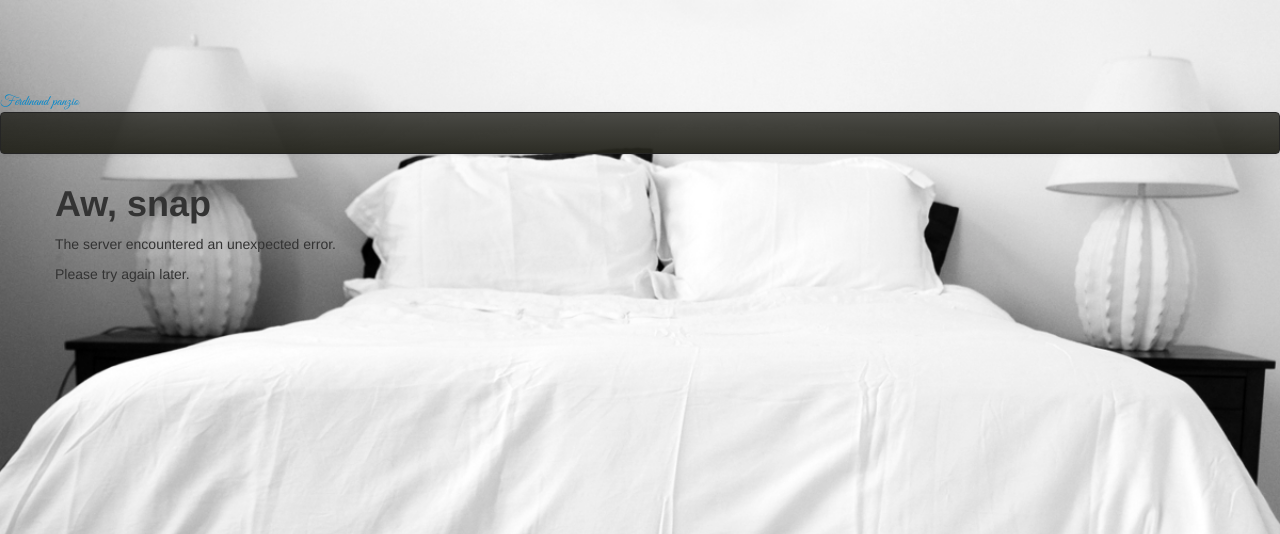
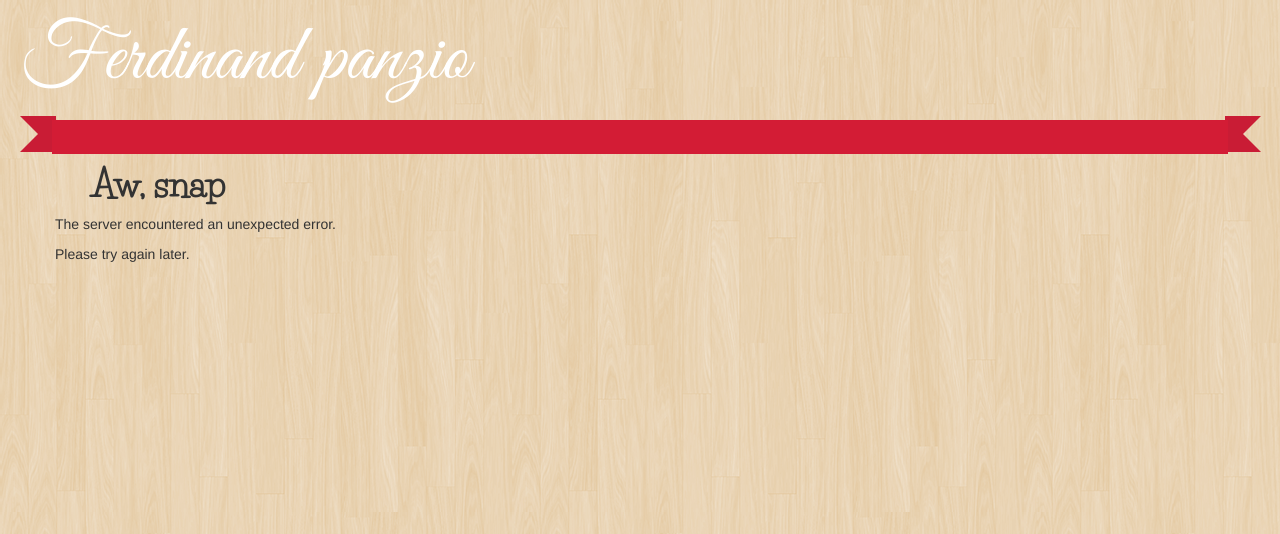
Before and after one commit to albertmatyi/motelferdinand, a Flask app: template application/templates/500.html in a window 1280 px wide. Shown: the top 534 px of the page. Run offline with Flask 2, Linux system fonts and the light colour scheme; the template is opened without the code that fills it, so the values that code supplies are empty; parts of the project's set-up code (start-up, migrations or seed data) failed here and were passed over; some libraries are stand-ins or nearby versions.

Commit message:
added ribbon changed app style

```diff
--- a/application/static/css/main.css
+++ b/application/static/css/main.css
@@ -1,47 +1,127 @@
 @font-face {
-  font-family: 'GreatVibes-Regular';
-  src: url('../fonts/Great_Vibes/GreatVibes-Regular.ttf');
+	font-family: 'GreatVibes-Regular';
+	src: url('../fonts/Great_Vibes/GreatVibes-Regular.ttf');
 }
 
-.dropdown-menu .caret{
+@font-face {
+	font-family: 'LifeSavers-Regular';
+	src: url('../fonts/Life_Savers/LifeSavers-Regular.ttf');
+}
+
+.dropdown-menu .caret {
 	display: none;
 }
 
-.category{
+.category {
 	padding-top: 60px;
 }
 
-body{
-	background: url(/static/img/bg0b.png) #FFF8E3 no-repeat fixed;
-	background-size: cover;
-}
-
-.well{
-	background-color: rgba(250, 250, 250, .8);
+body {
+	background: url(/static/img/bg.png) #FFF8E3 fixed;
+	/* 	background-size: cover; */
 }
 
 .brand {
 	font-family: GreatVibes-Regular;
-
+	font-size: 80px;
+	line-height: 80px;
+	color: #fff;
+	padding: 20px;
+	display: block;
+	/* 	text-shadow: 1px 2px 1px #333, -1px -2px 1px #eee; */
 }
 
-.navbar .brand {
-	font-size: 40px;
-	line-height: 40px;
+.brand:hover {
 	color: #fff;
-	text-shadow: 1px 0px 0px #efefef;
+	text-decoration: none;
 }
 
-.navbar .nav{
-	padding-top: 20px;
+
+#navbar {
+	background-color: rgb(211, 28, 53);
+	background-image: none;
+	border: none;
+	margin: 0 auto;
+	width: 940px;
+	padding-left: .2em;
+	padding-right: .2em;
+	height: 2.4em;
+	position: relative;
 }
 
-.navbar-inverse .nav .active > a, .navbar-inverse .nav .active > a:hover, .navbar-inverse .nav .active > a:focus {
-	color: #333;
-	background: rgba(255, 255, 255, 1);
+#navbar.navbar-fixed-top {
+	top: 7em;
+	position: fixed;
+}
+
+@media ( min-width : 1200px) {
+	#navbar,.container,.navbar-static-top .container,.navbar-fixed-top .container,.navbar-fixed-bottom .container
+		{
+		width: 1170px;
+	}
+}
+
+#navbar:after,#navbar:before {
+	content: '';
+	border: solid 1.3em rgb(201, 28, 53);
+	height: 0;
+	position: absolute;
+	display: block;
+	z-index: -1;
+}
+
+#navbar:after {
+	border-right-color: transparent;
+	bottom: .1em;
+	right: -2.4em;
+}
+
+#navbar:before {
+	border-left-color: transparent;
+	bottom: .1em;
+	left: -2.3em;
 }
 
 #navbar .navbar-inner {
-    background-image: linear-gradient(to bottom, rgba(31, 31, 25, .8), rgba(36, 36, 28, .95));
-    background-color: transparent;
+	background-image: none;
+	background-color: transparent;
+	border: none;
+	box-shadow: none;
+	background-color: transparent;
+	border-radius: 0;
 }
+
+#navbar .nav-placeholder{
+	height: 2.4em;
+	display: none;
+}
+
+#navbar .nav>li>a {
+	font-size: 1.2em;
+	line-height: 1.4em;
+	padding: .5em 1.5em;
+	color: #fff;
+	text-shadow: 1px 1px 3px #666;
+}
+
+.nav .active>a,.nav .active>a:hover,.nav .active>a:focus {
+	color: #333;
+	/* 	background: url(/static/img/bg.png); */
+	outline: dashed 1px rgb(255, 255, 235);
+	background-color: transparent;
+}
+
+.navbar .nav>.active>a,.navbar .nav>.active>a:hover,.navbar .nav>.active>a:focus
+	{
+	text-decoration: none;
+	background-color: transparent;
+}
+
+h1 {
+	font-family: LifeSavers-Regular;
+	margin-left: 1em;
+}
+
+.well {
+	background-color: rgba(250, 250, 250, .8);
+}
--- a/application/static/js/header_fixer.js
+++ b/application/static/js/header_fixer.js
@@ -1,14 +1,16 @@
 var HeaderFixer = {
 		'scrollListener': function(event){
-			console.log(event);
 			if($(window).scrollTop() > HeaderFixer.headerPos){
 				HeaderFixer.$header.addClass('navbar-fixed-top');
+				HeaderFixer.$palceholder.show();
 			}else{
 				HeaderFixer.$header.removeClass('navbar-fixed-top');
+				HeaderFixer.$palceholder.hide();
 			}
 		},
 		'activate': function(){
 			HeaderFixer.$header = $('#header .navbar');
+			HeaderFixer.$palceholder = $('#header .nav-placeholder');
 			HeaderFixer.headerPos = HeaderFixer.$header.offset().top;
 			$(window).scroll(HeaderFixer.scrollListener);
 		}
--- a/application/static/js/main.js
+++ b/application/static/js/main.js
@@ -70,7 +70,7 @@ $(window).load(function() {
 	if (window.location.hash.length > 1) {
 		window.location.hash = window.location.hash;
 	} else if (model.categories.length > 0) {
-		window.location.hash = 'Category' + model.categories[0].id;
+//		window.location.hash = 'Category' + model.categories[0].id;
 	}
 	SmoothScroll.activate();
 	HeaderFixer.activate();
--- a/application/templates/base.html
+++ b/application/templates/base.html
@@ -6,7 +6,7 @@
     <meta http-equiv="X-UA-Compatible" content="IE=Edge,chrome=1" />
     <title>{% block title%}{% endblock %}Ferdinand Panzio</title>
     <link href="/static/lib/bootstrap/css/bootstrap.min.css" rel="stylesheet" />
-    <style> body { padding-top: 90px; } </style> <!-- Bootstrap -->
+    <!-- Bootstrap -->
     <link href="/static/lib/bootstrap/css/bootstrap-responsive.min.css" rel="stylesheet" />
     <link href="/static/css/main.css" rel="stylesheet" />
     <link rel="shortcut icon" href="/static/img/favicon.ico" />
--- a/application/templates/includes/nav.html
+++ b/application/templates/includes/nav.html
@@ -2,7 +2,7 @@
 	href="{% if js_data and js_data.categories %} #Category{{js_data.categories[0].id}} {%else%} / {% endif %} "
 	>Ferdinand panzio
 </a>
-<div class="navbar navbar-inverse" id="navbar">
+<div class="navbar ribbon" id="navbar">
 	<div class="navbar-inner">
 		<div class="container">
 			<a class="btn btn-navbar" data-toggle="collapse" data-target=".nav-collapse">
@@ -21,5 +21,6 @@
 		<!-- /.navbar .container -->
 	</div>
 	<!-- /.navbar-inner -->
+	<div class="nav-placeholder"></div>
 </div>
 <!-- /navbar -->
--- a/application/templates/main.html
+++ b/application/templates/main.html
@@ -1,7 +1,7 @@
 {% extends "base.html" %} {% block content %}
 <div class="categories">
 	<div data-bind="id" class="category">
-		<h2 data-bind="title"></h2>
+		<h1 data-bind="title"></h1>
 		<div class="contents well">
 			<div class="content">
 				<h3 data-bind="title"></h3>
```
Also changed, not shown: application/static/img/bg.png (added).
